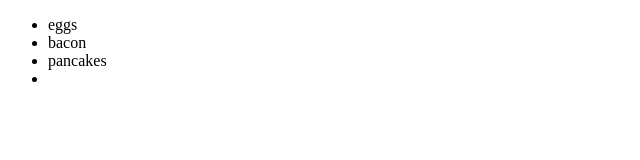
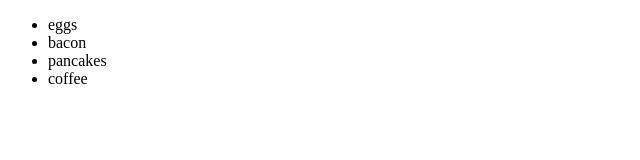
Before and after one commit to stephenfilippov/learning-git, a plain HTML site: page index.html in a window 1280 px wide. Shown: the full height of the page, 0-640 px from the left. Drawn offline with Linux system fonts and the light colour scheme.

Commit message:
added to list

```diff
--- a/index.html
+++ b/index.html
@@ -11,7 +11,7 @@
             <li>eggs</li>
             <li>bacon</li>
             <li>pancakes</li>
-            <li></li>
+            <li>coffee</li>
         </ul>
     </div>
 </body>
```
